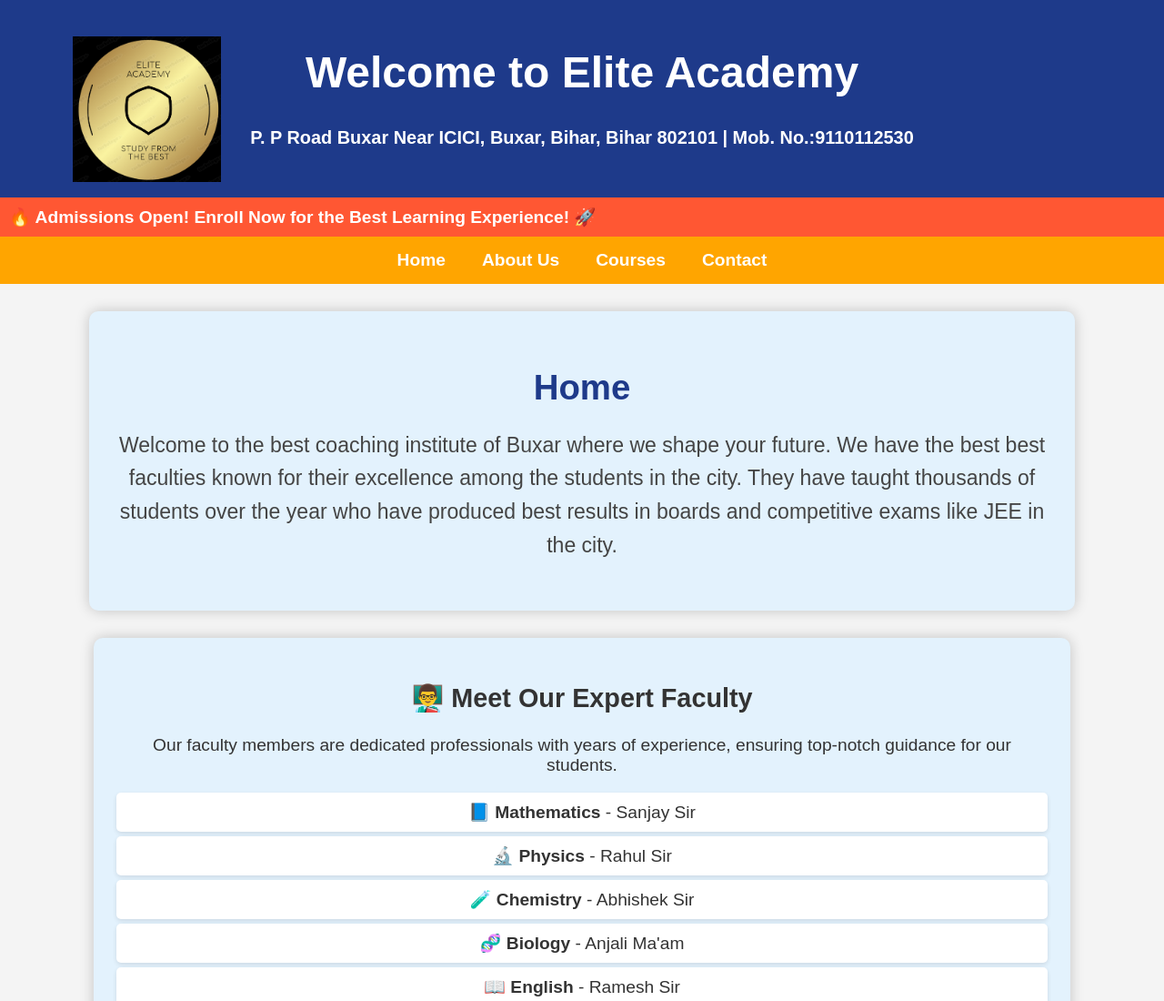
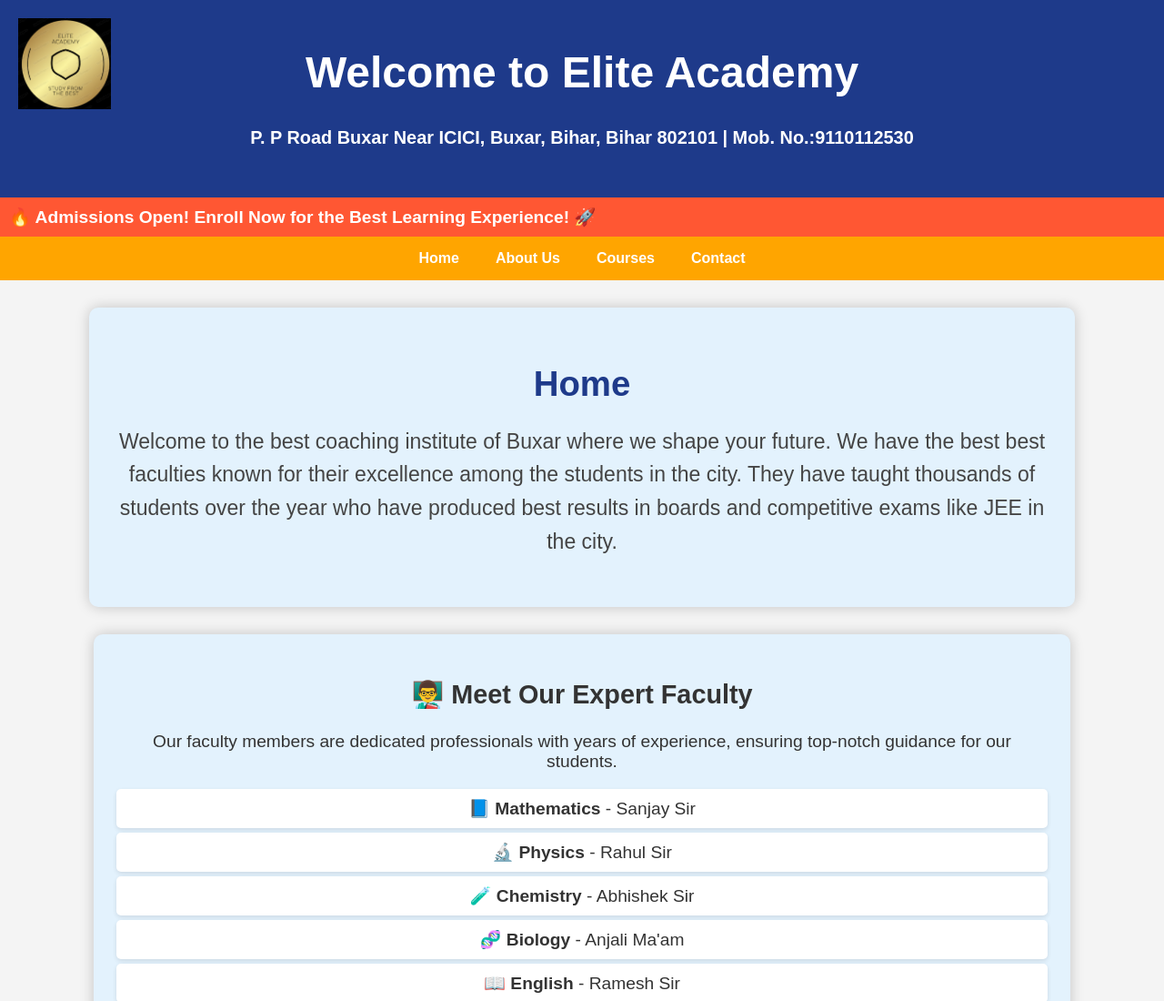
Before and after one commit to kohli-rahman/elite-academy, a plain HTML site: page index.html in a window 1280 px wide. Shown: the top 1100 px of the page at 91% size. Drawn offline with Linux system fonts and the light colour scheme.

Commit message:
Add files via upload

```diff
--- a/index.html
+++ b/index.html
@@ -27,9 +27,9 @@
         }
         header img {
             position: absolute;
-            left:80px;
-            top: 40px;
-            height: 160px;
+            left:20px;
+            top: 20px;
+            height: 100px;
         }
         .marquee {
             background: #FF5733;
@@ -65,7 +65,7 @@
             justify-content: center;
             background-color: #FFA500;
             padding: 15px;
-            font-size: 1.2em;
+            font-size: 1em;
         }
         nav a {
             color: white;
@@ -112,8 +112,8 @@
 
         }
         .testimonial-item img {
-            width: 50px;
-            height: 50px;
+            width: 70px;
+            height: 70px;
             border-radius: 50%;
 
         }
```
